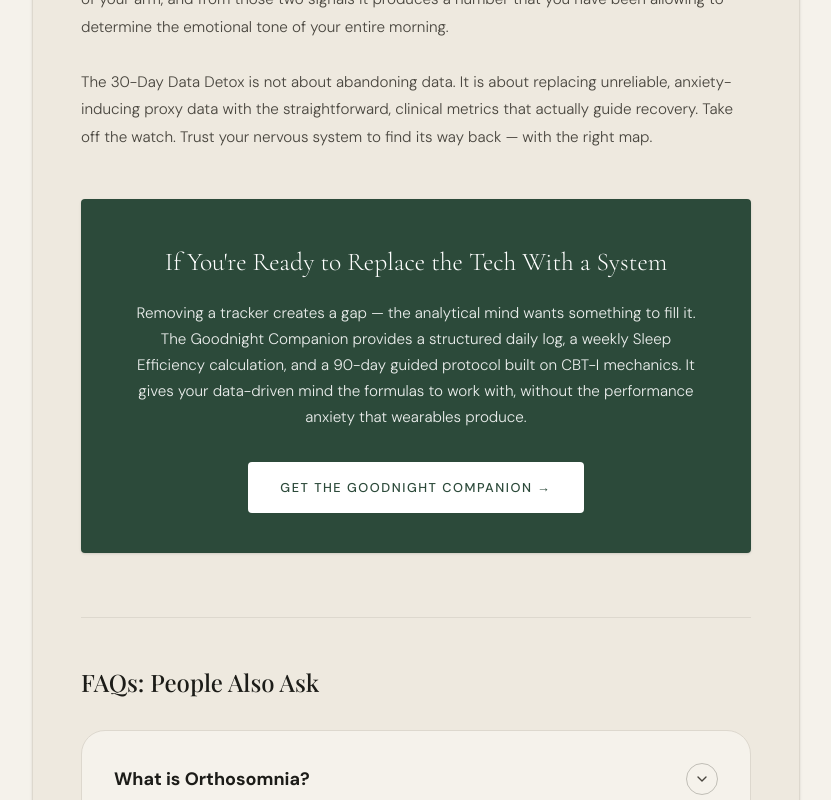
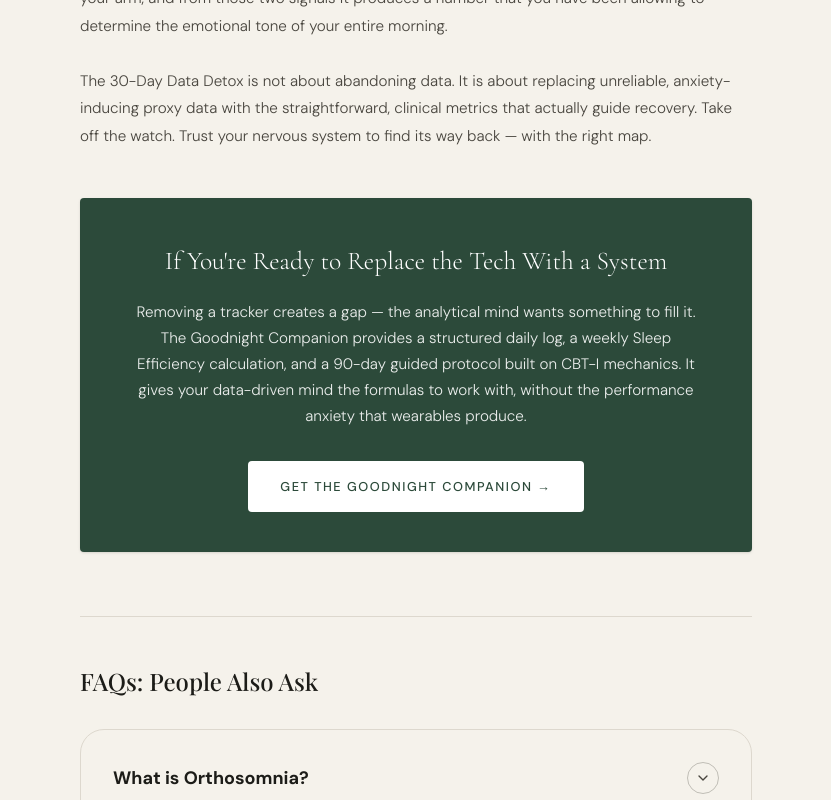
Before and after one commit to shishirtiwari23/good-night-companion, a Next.js app: page /articles/the-orthosomnia-trap in a window 1280 px wide. Shown: the part 6932-7732 px from the top of the page, without its empty margins (224-1055 px from the left). Built offline with nearby package versions, Linux system fonts and the light colour scheme; a web font is replaced by a local one.

Commit message:
Remove article shadow box

```diff
--- a/app/articles/the-orthosomnia-trap/page.tsx
+++ b/app/articles/the-orthosomnia-trap/page.tsx
@@ -59,7 +59,7 @@
         </Link>
       </div>
 
-      <article className="w-full max-w-3xl z-10 bg-cream-2 p-6 md:p-12 rounded-[2rem] shadow-sm mb-20 border border-rule">
+      <article className="w-full max-w-3xl z-10 bg-cream p-6 md:p-12 rounded-[2rem] shadow-sm mb-20 shadow-[rgba(0,0,0,0.03)_0px_10px_30px]">
         <header className="mb-12">
           <p className="text-[0.68rem] font-medium tracking-[0.16em] uppercase text-sage mb-4">
             Sleep Science
```
